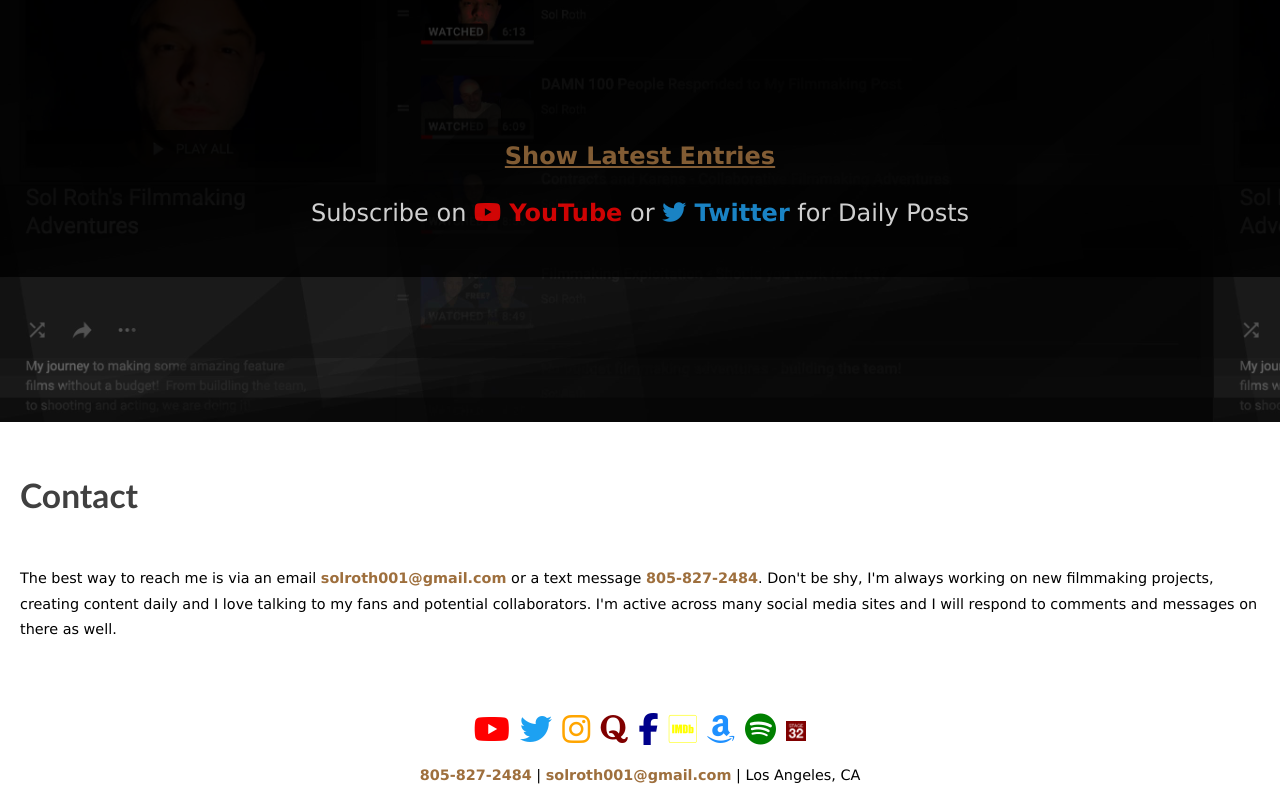
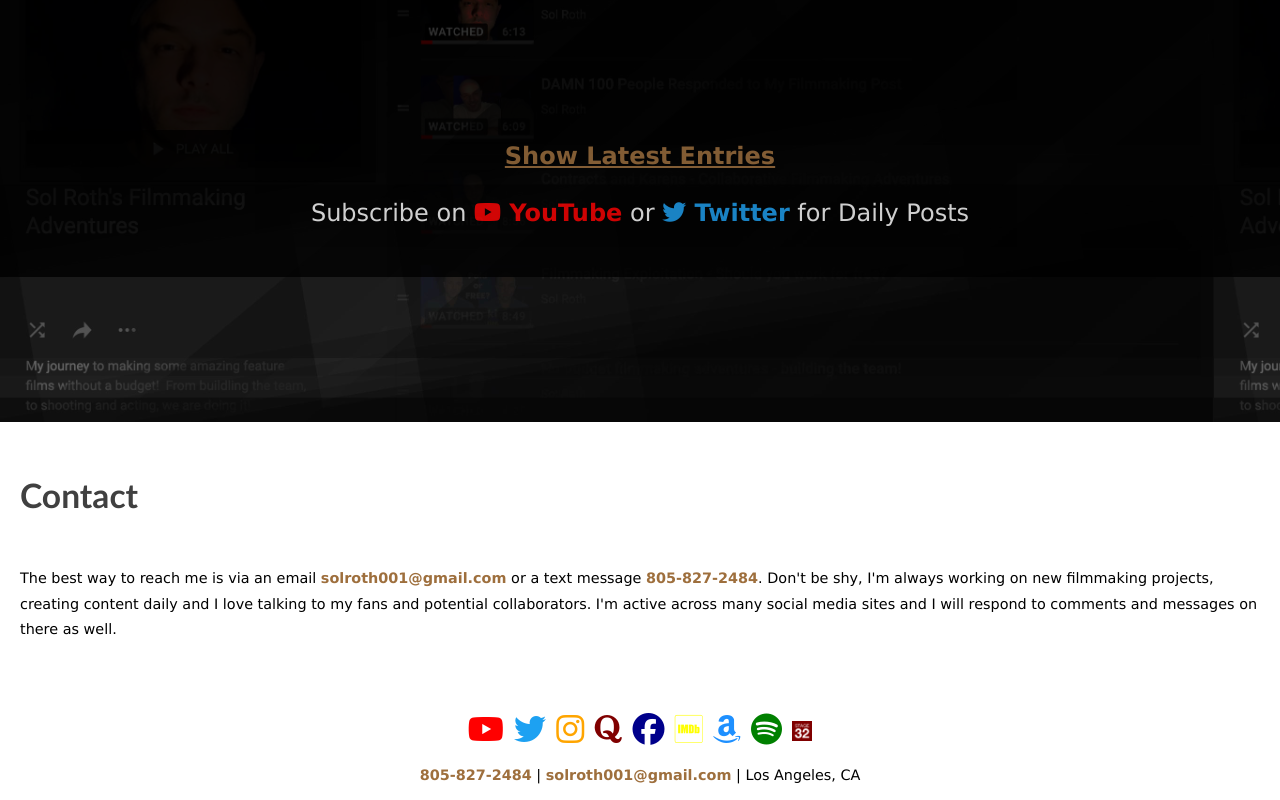
Before and after one commit to solomonrothman/solrothprod, a plain HTML site: page index.html in a window 1280 px wide. Shown: the part 4326-5126 px from the top of the page. Drawn offline with nearby package versions, Linux system fonts and the light colour scheme.

Commit message:
adjusted facebok.

```diff
--- a/index.html
+++ b/index.html
@@ -360,7 +360,7 @@
             <a style="color: #1DA1F2" href="https://twitter.com/solro" title="Twitter @solro"><i style="margin: 0px; padding: 0px" class="fab fa-twitter"></i></a>
             <a style="color: orange" href="https://www.instagram.com/solroth01/" title="Instagram @solroth01"><i class="fab fa-instagram"></i></a>
             <a style="color: maroon" href="https://www.quora.com/profile/Solomon-Rothman" title="Quora Sol Roth"><i style="margin: 0px; padding: 0px" class="fab fa-quora"></i></a>
-              <a style="color: darkblue" href="https://www.facebook.com/SolRothActor" title="Sol Roth Facebook Page"><i class="fab fa-facebook-f"></i></a>
+              <a style="color: darkblue" href="https://www.facebook.com/SolRothActor" title="Sol Roth Facebook Page"><i class="fab fa-facebook"></i></a>
               <a style="color: yellow" href="https://www.imdb.com/name/nm4191378/" title="IMDB Sol Roth"><i class="fab fa-imdb"></i></a>
             <a style="color: dodgerblue;" href="https://www.amazon.com/gp/video/detail/B08M8W7J9W" title="Amazon Prime Video"><i class="fab fa-amazon" aria-hidden="true"></i></a>
             <a style="color: green" href="https://open.spotify.com/artist/2hFn4Llkv4AkG2qF90Rgvt" title="Spotify"><i class="fab fa-spotify"></i></a>
```
